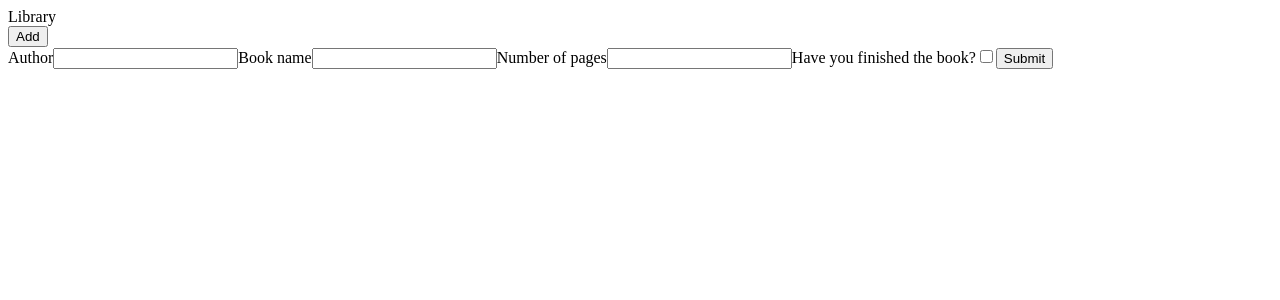
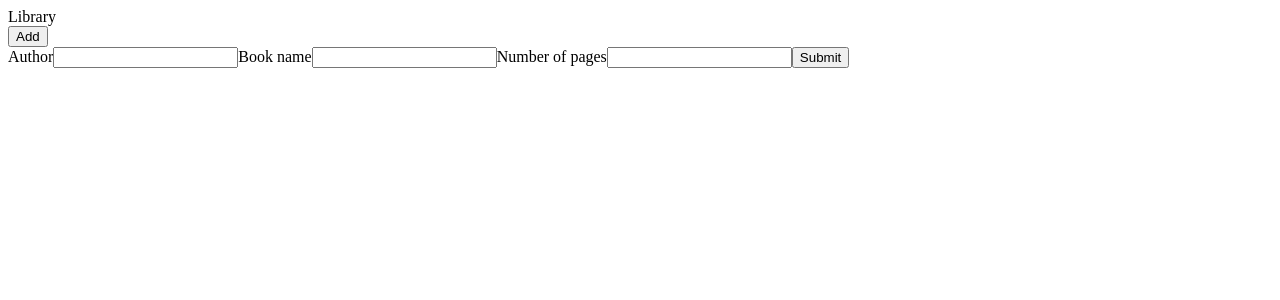
Before and after one commit to a-sha0234/library-bookmark, a React (Create React App) app: page / in a window 1280 px wide. Both pictures are taken after a click on the button "Add". Shown: the top 300 px of the page. Built offline with nearby package versions, Linux system fonts and the light colour scheme.

Commit message:
get rid of checkbox

```diff
--- a/src/components/Form.js
+++ b/src/components/Form.js
@@ -5,7 +5,6 @@ export default function Form(props) {
     Author: "",
     bookName: "",
     numberOfPages: "",
-    isFinished: "",
   });
 
   function handleChange(e) {
@@ -35,6 +34,7 @@ export default function Form(props) {
         name="Author"
         value={formData.Author}
         onChange={handleChange}
+        required
       ></input>
       {/*  */}
       <label>Book name</label>
@@ -43,6 +43,7 @@ export default function Form(props) {
         name="bookName"
         value={formData.bookName}
         onChange={handleChange}
+        required
       ></input>
       {/*  */}
 
@@ -52,15 +53,10 @@ export default function Form(props) {
         name="numberOfPages"
         value={formData.numberOfPages}
         onChange={handleChange}
+        required
       ></input>
       {/*  */}
-      <label>Have you finished the book?</label>
-      <input
-        type="checkbox"
-        name="isFinished"
-        value={formData.isFinished}
-        onChange={handleChange}
-      ></input>
+
       <button>Submit</button>
       {/*  */}
     </form>
```
